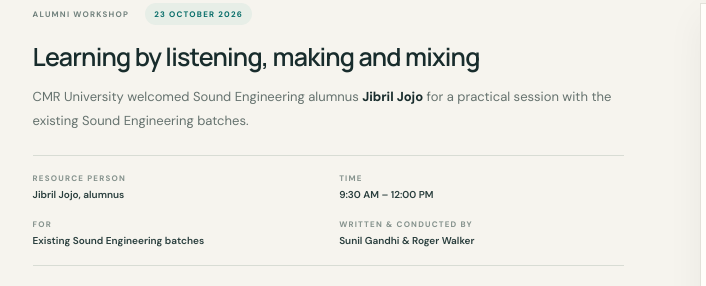
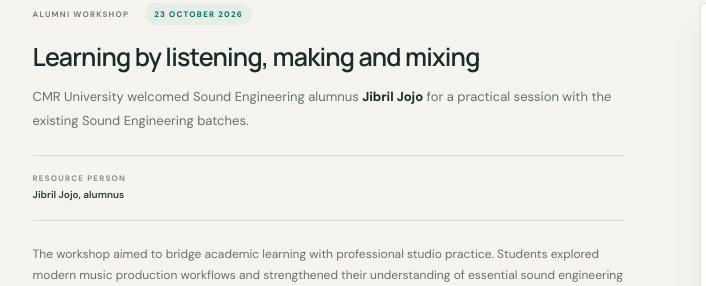
Before and after one commit to sunilwasgandhi-cell/coursecraft-degree-skills-mapper, a plain HTML site: page index.html in a window 1280 px wide. Shown: the part 3023-3309 px from the top of the page, 121-827 px from the left. Drawn offline with Linux system fonts and the light colour scheme.

Commit message:
Remove selected workshop details

```diff
--- a/index.html
+++ b/index.html
@@ -81,7 +81,7 @@
           <div class="workshop-kicker"><span>ALUMNI WORKSHOP</span><span>23 OCTOBER 2026</span></div>
           <h3>Learning by listening, making and mixing</h3>
           <p class="workshop-lede">CMR University welcomed Sound Engineering alumnus <strong>Jibril Jojo</strong> for a practical session with the existing Sound Engineering batches.</p>
-          <div class="event-facts"><div><span>RESOURCE PERSON</span><strong>Jibril Jojo, alumnus</strong></div><div><span>TIME</span><strong>9:30 AM – 12:00 PM</strong></div><div><span>FOR</span><strong>Existing Sound Engineering batches</strong></div><div><span>WRITTEN & CONDUCTED BY</span><strong>Sunil Gandhi & Roger Walker</strong></div></div>
+          <div class="event-facts"><div><span>RESOURCE PERSON</span><strong>Jibril Jojo, alumnus</strong></div></div>
           <p class="workshop-body">The workshop aimed to bridge academic learning with professional studio practice. Students explored modern music production workflows and strengthened their understanding of essential sound engineering techniques.</p>
           <div class="focus-label">KEY AREAS OF FOCUS</div>
           <ul class="focus-list"><li>Recording workflows</li><li>Mixing techniques</li><li>Monitoring and critical listening</li><li>Modern music production</li><li>Industry practices</li></ul>
```
